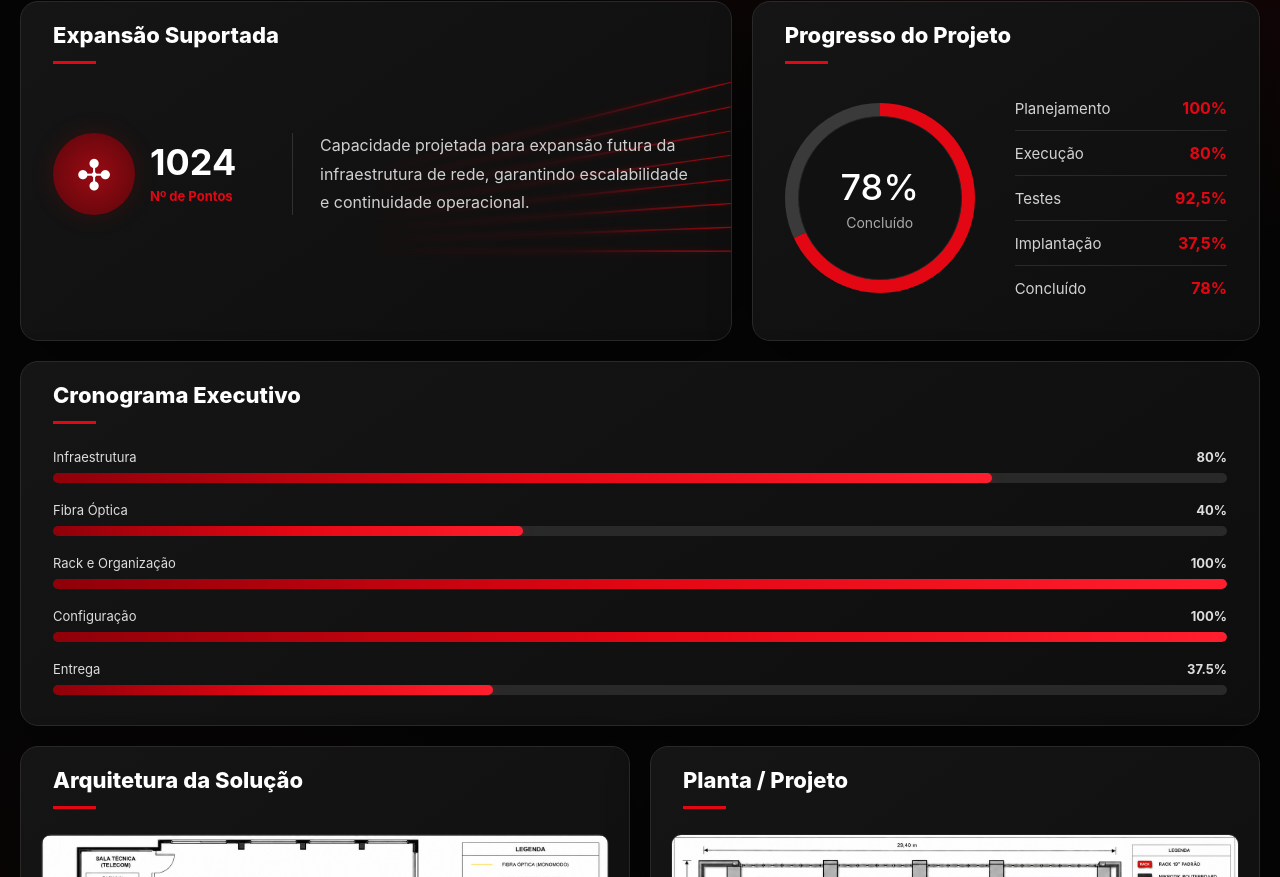
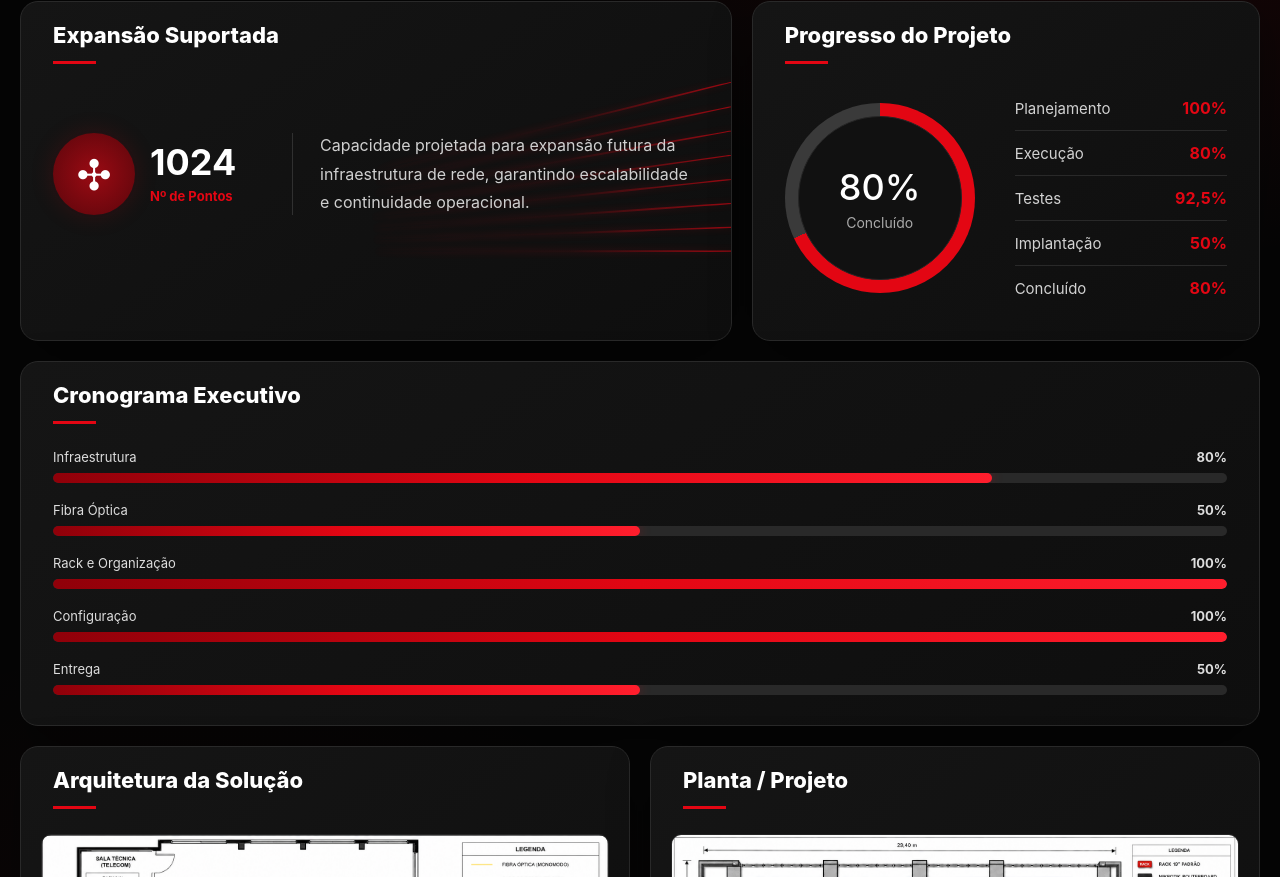
Before and after one commit to jdsantos-byte/projeto-boa-viagem-8, a React (Vite) app: page / in a window 1280 px wide. Shown: the part 720-1597 px from the top of the page. Built offline with nearby package versions, Linux system fonts and the light colour scheme.

Commit message:
Atualiza progresso do projeto para 80%

```diff
--- a/src/DashboardCorporativo.jsx
+++ b/src/DashboardCorporativo.jsx
@@ -85,11 +85,11 @@ export default function DashboardCorporativo() {
     },
     {
       nome: "Implantação",
-      percentual: "37,5%",
+      percentual: "50%",
     },
     {
       nome: "Concluído",
-      percentual: "78%",
+      percentual: "80%",
     },
   ];
 
@@ -100,7 +100,7 @@ export default function DashboardCorporativo() {
     },
     {
       etapa: "Fibra Óptica",
-      percentual: 40,
+      percentual: 50,
     },
     {
       etapa: "Rack e Organização",
@@ -112,7 +112,7 @@ export default function DashboardCorporativo() {
     },
     {
       etapa: "Entrega",
-      percentual: 37.5,
+      percentual: 50,
     },
   ];
 
@@ -373,7 +373,7 @@ export default function DashboardCorporativo() {
                 <div className="progress-circle-inner">
 
                   <strong>
-                     78%
+                    80%
                   </strong>
 
                   <span>
```
